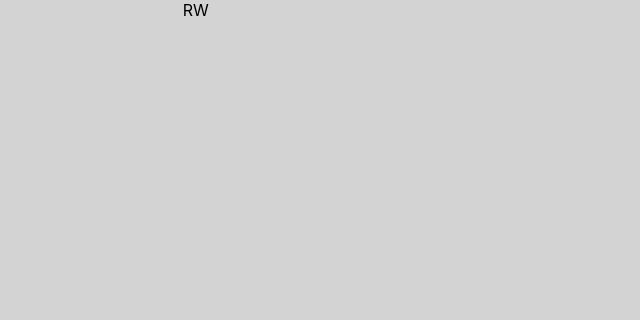
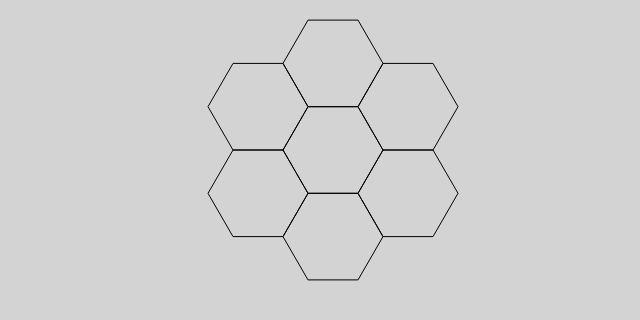
Before and after one commit to rzymek/red-winter-calc, a Preact app: page / in a window 1280 px wide. Shown: the top 320 px of the page, without its empty margins (155-795 px from the left). Built offline with nearby package versions, Linux system fonts and the light colour scheme.

Commit message:
hex board

```diff
--- a/src/app.tsx
+++ b/src/app.tsx
@@ -1,5 +1,7 @@
 import './app.css'
+import {HexagonBoard} from "./redwinter/HexagonBoard.tsx";
 
 export function App() {
-    return <div>RW</div>
+    return <div><HexagonBoard/>
+    </div>
 }
--- /dev/null
+++ b/src/redwinter/HexagonBoard.tsx
@@ -0,0 +1,54 @@
+const width = 300;
+const height = 300;
+const viewBox = `0 0 ${width} ${height}`;
+const hexSize = 50;
+const fill = 'none';
+
+function generateHexPoints(centerX: number, centerY: number, size: number): string {
+    const points = [];
+    for (let i = 0; i < 6; i++) {
+        const angleDeg = 60 * i; // Start at -30 degrees to make flat-topped hexagons
+        const angleRad = (Math.PI / 180) * angleDeg;
+        const x = centerX + size * Math.cos(angleRad);
+        const y = centerY + size * Math.sin(angleRad);
+        points.push(`${x},${y}`);
+    }
+    return points.join(' ');
+}
+
+// Calculate center of the SVG
+const centerX = width / 2;
+const centerY = height / 2;
+
+const verticalDistance = hexSize * Math.sqrt(3);
+const horizontalDistance = hexSize * 1.5;
+
+// Generate hexagons positions (center and 6 surrounding)
+const hexPositions = [
+    {x: centerX, y: centerY}, // Center hex
+    {x: centerX, y: centerY - verticalDistance}, // Top
+    {x: centerX + horizontalDistance, y: centerY - (verticalDistance / 2)}, // Top right
+    {x: centerX + horizontalDistance, y: centerY + (verticalDistance / 2)}, // Bottom right
+    {x: centerX, y: centerY + verticalDistance}, // Bottom
+    {x: centerX - horizontalDistance, y: centerY + (verticalDistance / 2)}, // Bottom left
+    {x: centerX - horizontalDistance, y: centerY - (verticalDistance / 2)}, // Top left
+];
+
+
+export function HexagonBoard() {
+    return (
+        <svg width={width}
+             height={height}
+             viewBox={viewBox}
+             xmlns="http://www.w3.org/2000/svg">
+            {hexPositions.map((pos, index) => (
+                <polygon
+                    key={index}
+                    points={generateHexPoints(pos.x, pos.y, hexSize)}
+                    stroke={'black'}
+                    fill={fill}
+                />
+            ))}
+        </svg>
+    );
+}
```
